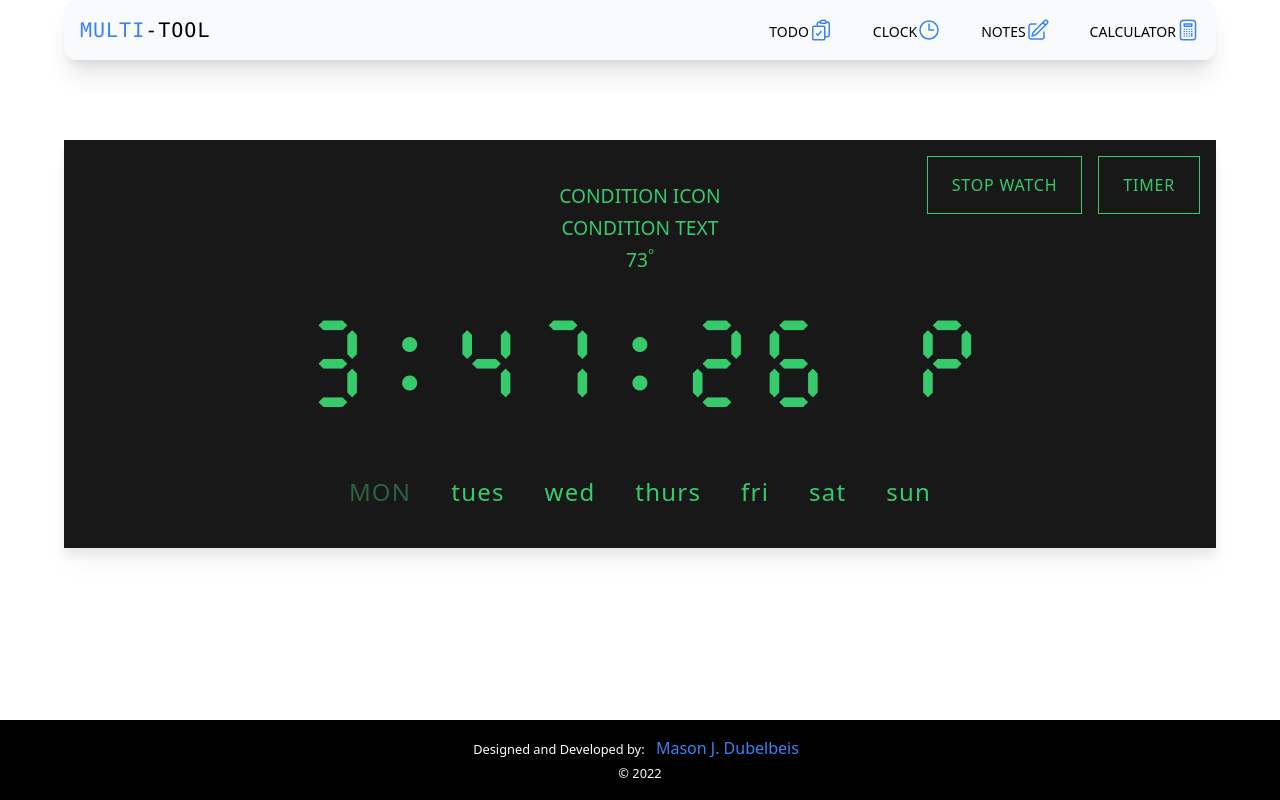
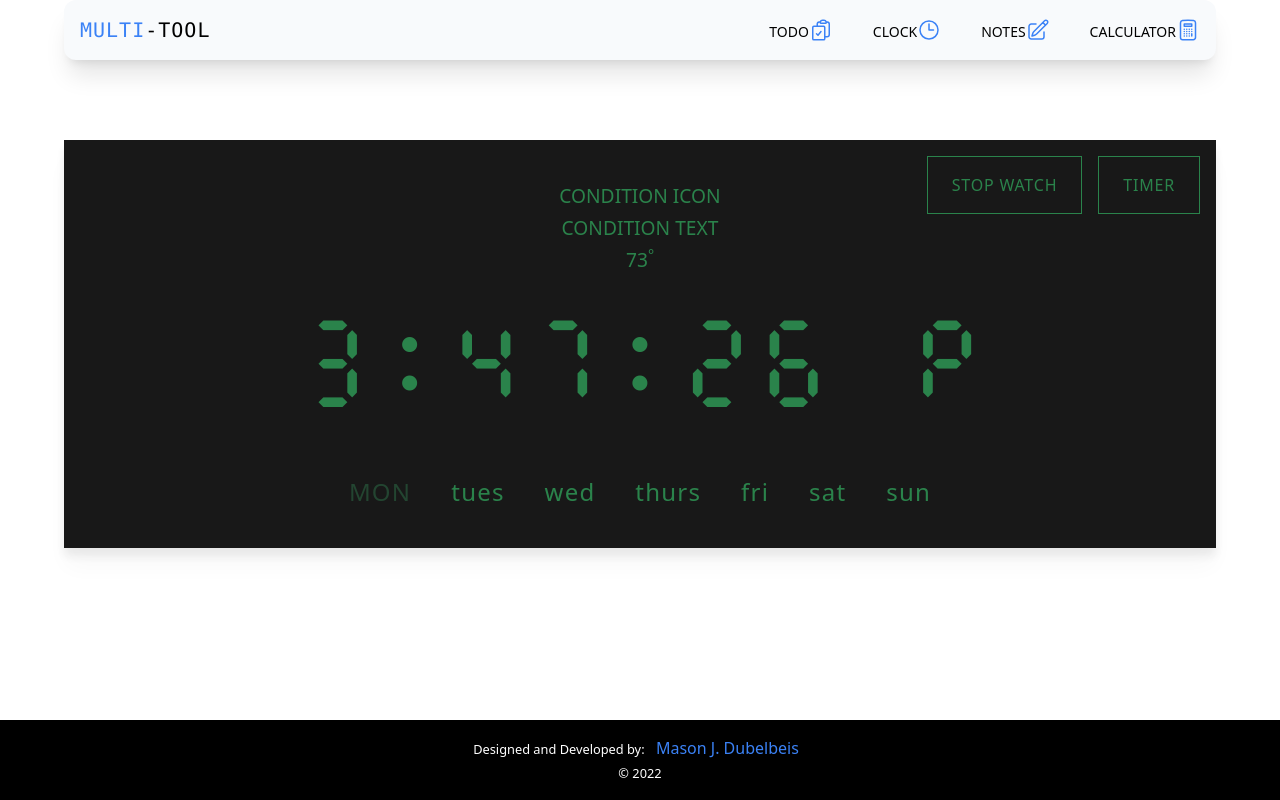
Before and after one commit to mdubelbeis/alarm-clock, a React (Vite) app: page /clock in a window 1280 px wide. Built offline with nearby package versions, Linux system fonts and the light colour scheme.

Commit message:
added opacity for Clock styling

```diff
--- a/src/components/Clock/ClockTopWidgetBar.tsx
+++ b/src/components/Clock/ClockTopWidgetBar.tsx
@@ -4,7 +4,7 @@ import Weather from "./Weather";
 
 const ClockTopWidgetBar: React.FC = () => {
   return (
-    <div className="flex flex-col w-full justify-center text-center lg:flex-row ">
+    <div className="flex flex-col w-full justify-center opacity-60 text-center lg:flex-row ">
       <ClockNav />
       <Weather />
     </div>
--- a/src/components/ui/Time.tsx
+++ b/src/components/ui/Time.tsx
@@ -16,7 +16,7 @@ const Time: React.FC = () => {
   return (
     <div className="relative w-full px-4">
       <p className="flex items-center justify-center drop-shadow-xl shadow-green-500 font-digital text-4xl md:text-7xl px-4 py-12 lg:px-10 lg:text-8xl text-center w-full ">
-        <span className="shadow-lg">{output}</span>
+        <span className="shadow-lg opacity-60">{output}</span>
       </p>
     </div>
   );
--- a/src/components/ui/Weekday.tsx
+++ b/src/components/ui/Weekday.tsx
@@ -39,7 +39,7 @@ const Weekday: React.FC = () => {
   };
 
   return (
-    <div className="flex flex-col items-center justify-center gap-2 text-2xl">
+    <div className="flex flex-col opacity-60 items-center justify-center gap-2 text-2xl">
       <TodayDate />
       <DaysList day={day} />
       <div className="lg:hidden">{day.toUpperCase()}</div>
```
